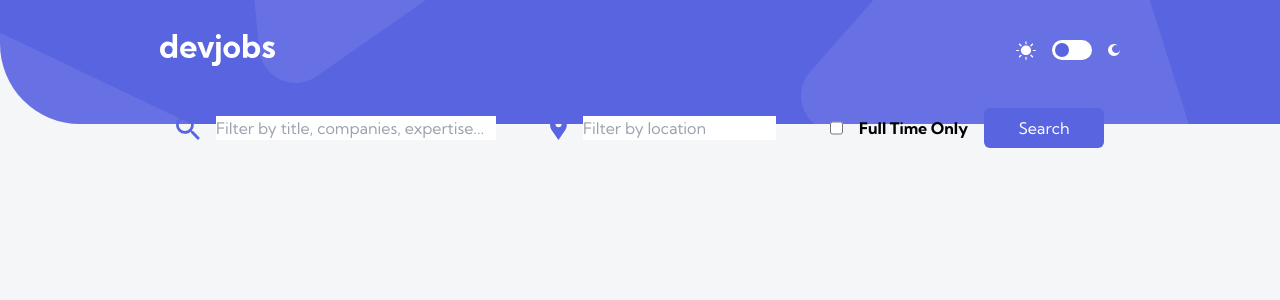
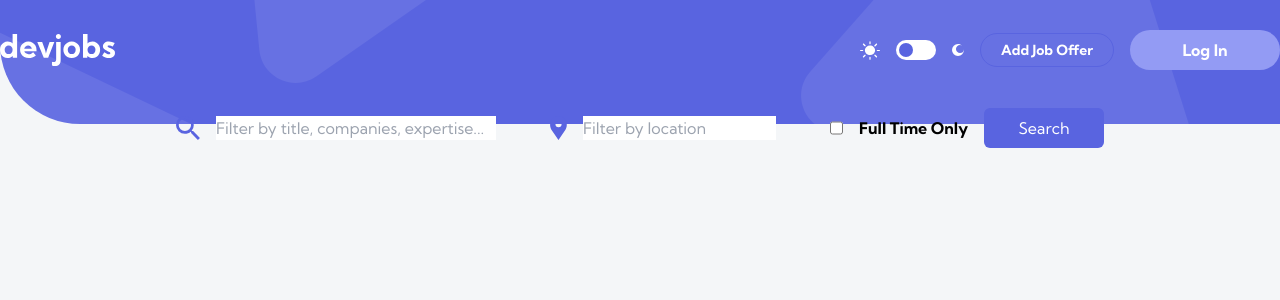
Before and after one commit to TomaszIwanickiGH/devjobs, a Next.js app: page / in a window 1280 px wide. Shown: the top 300 px of the page. Built offline with nearby package versions, Linux system fonts and the light colour scheme.

Commit message:
Add some features for UI

```diff
--- a/components/Nav.jsx
+++ b/components/Nav.jsx
@@ -1,17 +1,69 @@
-import React from 'react'
+'use client'
+
+import { useState } from 'react'
 
 const Nav = () => {
+  const [toggleMenu, setToggleMenu] = useState(false)
+
   return (
-    <nav style={{ backgroundImage: 'url(assets/desktop/bg-pattern-header.svg)' }} className="rounded-es-[5rem] bg-no-repeat bg-cover">
-      <div className="lg:px-40 md:px-16 px-8 pt-6 pb-12 flex justify-between items-center">
-        <img src="assets/desktop/logo.svg" alt="" />
-        <div className="flex gap-4 justify-center items-center py-4 rounded-md">
-          <img src="assets/desktop/icon-sun.svg" alt="icon" />
-          <label className="switch">
-            <input type="checkbox" />
-            <span className="slider round"></span>
-          </label>
-          <img src="assets/desktop/icon-moon.svg" alt="icon" />
+    <nav
+      style={{ backgroundImage: 'url(assets/desktop/bg-pattern-header.svg)' }}
+      className="rounded-es-[5rem] bg-no-repeat bg-cover w-full"
+    >
+      <div className="xl:px-0 px-8 pt-6 pb-12 flex justify-between items-center max-w-[1300px] mx-auto">
+        <img
+          src="assets/desktop/logo.svg"
+          alt=""
+        />
+        <div className="md:flex hidden gap-4 justify-center items-center">
+          <div className="flex gap-4 justify-center items-center py-4 rounded-md">
+            <img
+              src="assets/desktop/icon-sun.svg"
+              alt="icon"
+            />
+            <label className="switch">
+              <input type="checkbox" />
+              <span className="slider round"></span>
+            </label>
+            <img
+              src="assets/desktop/icon-moon.svg"
+              alt="icon"
+            />
+          </div>
+          <button className="outline_btn">Add Job Offer</button>
+          <button className="bg-lightViolet w-[150px] px-4 py-2 rounded-full text-white font-bold">Log In</button>
+        </div>
+
+        <div className="md:hidden flex justify-center items-center gap-4">
+          <div className="flex gap-4 justify-center items-center py-4 rounded-md">
+            <img
+              src="assets/desktop/icon-sun.svg"
+              alt="icon"
+            />
+            <label className="switch">
+              <input type="checkbox" />
+              <span className="slider round"></span>
+            </label>
+            <img
+              src="assets/desktop/icon-moon.svg"
+              alt="icon"
+            />
+          </div>
+          <div>
+            <img
+              onClick={() => setToggleMenu((prev) => !prev)}
+              src={!toggleMenu ? 'assets/icon-hamburger.svg' : 'assets/icon-close.svg'}
+              alt="menu"
+              className="hover:cursor-pointer"
+            />
+
+            {toggleMenu && (
+              <div className="bg-lightViolet p-4 absolute right-[50px] top-[100px] flex flex-col gap-6 z-10 rounded-2xl">
+                <button className="outline_btn">Add Job Offer</button>
+                <button className="bg-violet w-[150px] px-4 py-2 rounded-full text-white font-bold">Log In</button>
+              </div>
+            )}
+          </div>
         </div>
       </div>
     </nav>
```
